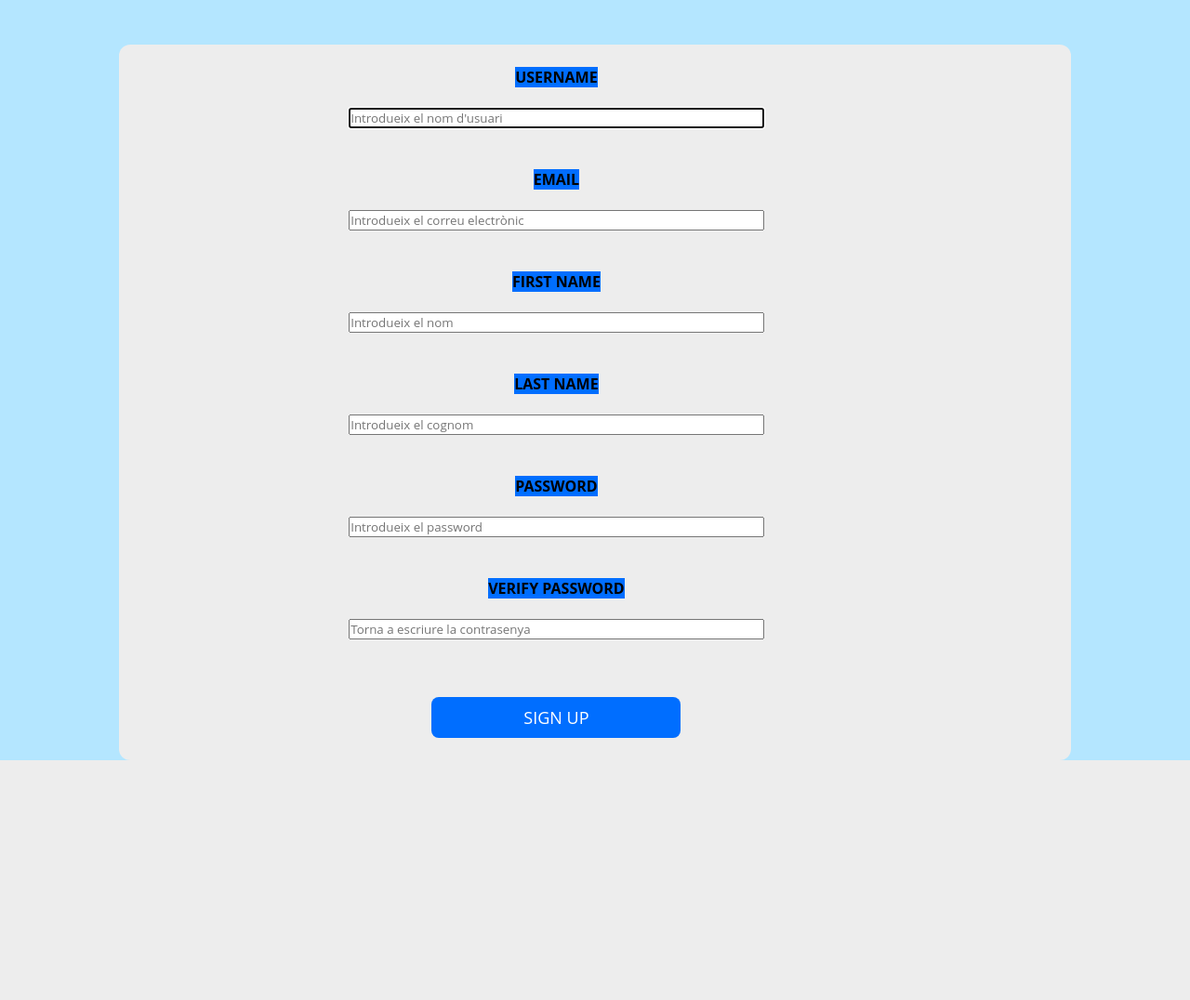
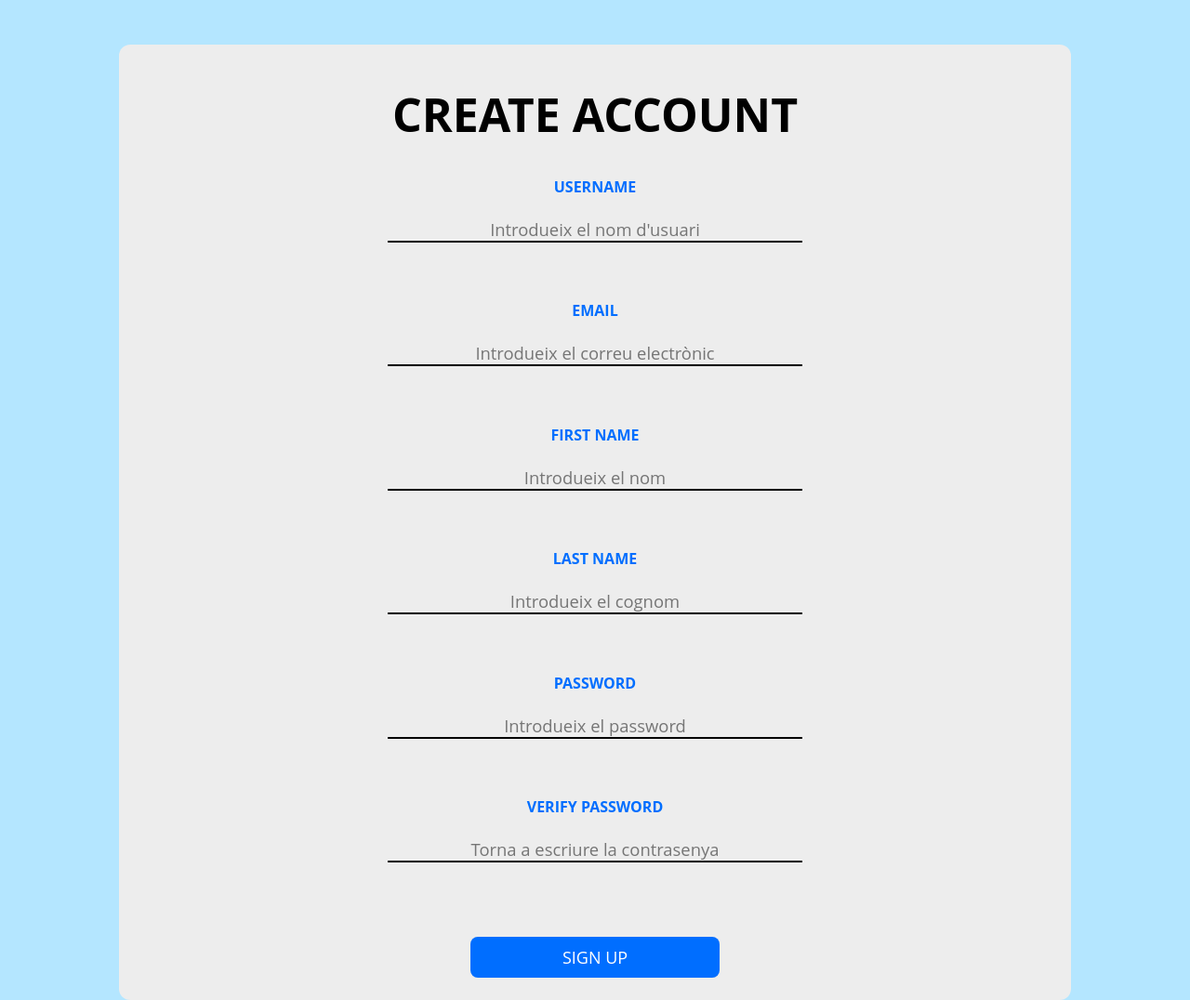
Before and after one commit to OriolCasacuberta/M7UF1PAC1, a PHP site: page /php/signup.php in a window 1280 px wide. Shown: the whole page at 93% size. Before the commit the page ends 818 px from the top, so only its background shows below. Run offline with PHP 8.4, Linux system fonts and the light colour scheme.

Commit message:
proves css

```diff
--- a/css/estils.css
+++ b/css/estils.css
@@ -72,6 +72,18 @@ main > form{
     width: 90%;
 }
 
+input{
+    text-align: center;
+    display: block;
+    border: none;
+    border-bottom: 2px solid black;
+    outline: none;
+    background: none;
+    margin-bottom: 1em;
+    font-size: 1.15em;
+    width: 60%;
+}
+
 button {
     margin-top: 1em;
     display: inline-block;
@@ -86,6 +98,10 @@ button {
     transition: all 0.5s;
     cursor: pointer;
     padding: 10px;
+}
+
+button.signup {
+    width: 70%;
 }
 
 button span {
@@ -113,6 +129,10 @@ button:hover span:after {
     right: 0;
 }
 
+a {
+    color: #FFFFFF;
+}
+
 /* Extra small devices (phones, 600px and down) */
 @media only screen and (max-width: 600px) {
     .col-xs-1 {width: 8.33%;}
@@ -128,9 +148,7 @@ button:hover span:after {
     .col-xs-11 {width: 91.66%;}
     .col-xs-12 {width: 100%;}
 
-    button {
-        width: 50%;
-    }
+
 
 
 
--- a/css/signup.css
+++ b/css/signup.css
@@ -3,5 +3,13 @@ input {
 }
 
 label {
-    background-color: rgb(0, 110, 255);
+    color: rgb(0, 110, 255);
 }
+
+main {
+    display: flex;
+    flex-direction: column;
+    text-align: center;
+    justify-content: center;
+    align-items: center;
+}
--- a/index.php
+++ b/index.php
@@ -91,7 +91,7 @@
             <aside>
                 <!-- SIGN UP -->
                 <p>Encara no tens un compte?</p>
-                <button class="button" type="submit"><a href="./php/signup.php"><span>Sign in</span></a></button>
+                <button class="button" type="submit" class="signup"><a href="./php/signup.php"><span>Sign in</span></a></button>
             </aside>
 
         </main>
--- a/php/signup.php
+++ b/php/signup.php
@@ -10,6 +10,8 @@
     </head>
     <body>
         <main>
+
+            <h1>CREATE ACCOUNT</h1>
             <form method = "post" action="<?=htmlspecialchars($_SERVER["PHP_SELF"])?>">
 
                 <!-- USERNAME -->
```
Also changed, not shown: css/index.css (+0 -12 lines).
